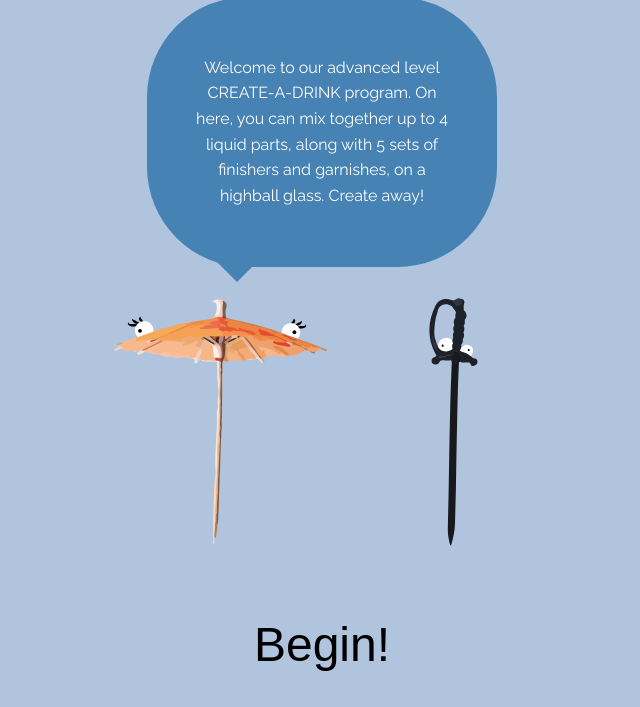
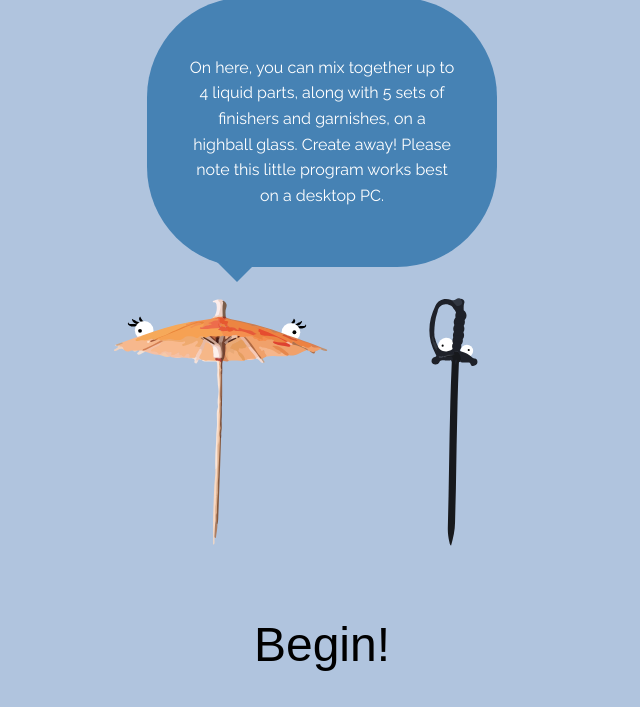
Before and after one commit to Jacob-Viray/mixology-2, a plain HTML site: page index.html in a window 1280 px wide. Shown: the part 93-800 px from the top of the page, without its empty margins (318-958 px from the left). Drawn offline with Linux system fonts and the light colour scheme; a web font is replaced by a local one.

Commit message:
Update index.html

```diff
--- a/index.html
+++ b/index.html
@@ -19,7 +19,7 @@
 <div id="welcome-inner-holder">
 <h1>The Highball Glass</h1>
 <div>
-<div class="bubble"><p>Welcome to our advanced level CREATE-A-DRINK program. On here, you can mix together up to 4 liquid parts, along with 5 sets of finishers and garnishes, on a highball glass. Create away! </p>
+<div class="bubble"><p>On here, you can mix together up to 4 liquid parts, along with 5 sets of finishers and garnishes, on a highball glass. Create away! Please note this little program works best on a desktop PC.</p>
 </div>
 </div>
 <div id="char-holder">
```
